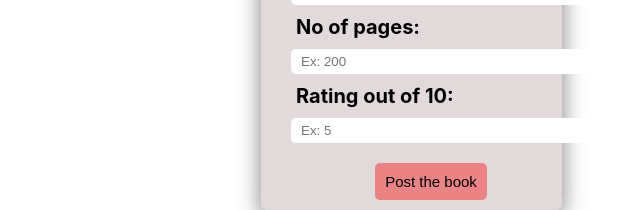
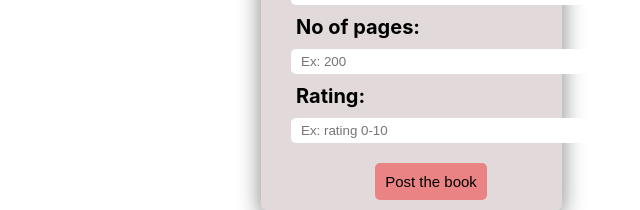
Before and after one commit to Irshad-Ahmaed/Book-Directory-CRUD, a React (Create React App) app in the folder client/: page /postBook in a window 1280 px wide. Shown: the part 315-525 px from the top of the page, without its empty margins (319-959 px from the left). Built offline with nearby package versions, Linux system fonts and the light colour scheme.

Commit message:
trying prevent default

```diff
--- a/client/src/addBook/CreateBook.jsx
+++ b/client/src/addBook/CreateBook.jsx
@@ -1,11 +1,14 @@
-import React from 'react'
+import React, {useState} from 'react'
 import './createBook.css'
 import { useNavigate } from 'react-router-dom'
 
 export const CreateBook = () => {
   const navigate = useNavigate()
 
-  const handleSubmit =()=> {
+  const [title, setTitle] = useState('')
+
+  const handleSubmit =(e)=> {
+    e.preventDefault()
     alert("Book added successfully")
     navigate('/')
     window.location.reload();
@@ -18,7 +21,7 @@ export const CreateBook = () => {
 
           <label htmlFor='name'>
             <h4>Book Title:</h4>
-            <input type='text' placeholder='Ex: Jungle Book' name='name' id='name' />
+            <input type='text' onChange={(e)=> {setTitle(e.target.value)}} placeholder='Ex: Jungle Book' name='name' id='name' />
           </label>
 
           <label htmlFor='author'>
@@ -37,8 +40,8 @@ export const CreateBook = () => {
           </label>
 
           <label htmlFor='rating'>
-            <h4>Rating out of 10:</h4>
-            <input type='number' min="0" max="10" placeholder='Ex: 5' name='rating' id='rating' />
+            <h4>Rating:</h4>
+            <input type='number' min="0" max="10" placeholder='Ex: rating 0-10' name='rating' id='rating' />
           </label>
 
           <button type='submit' className='submit-btn'>Post the book</button>
```
